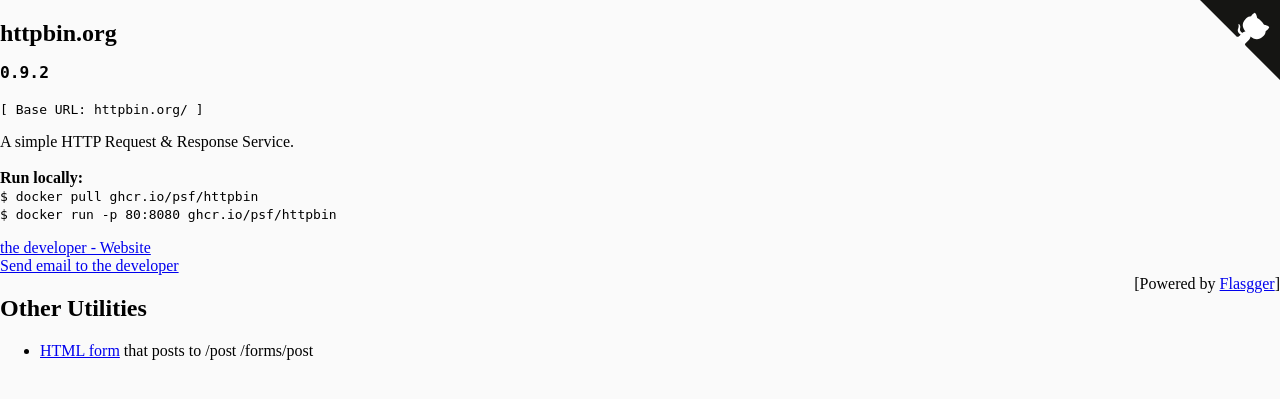
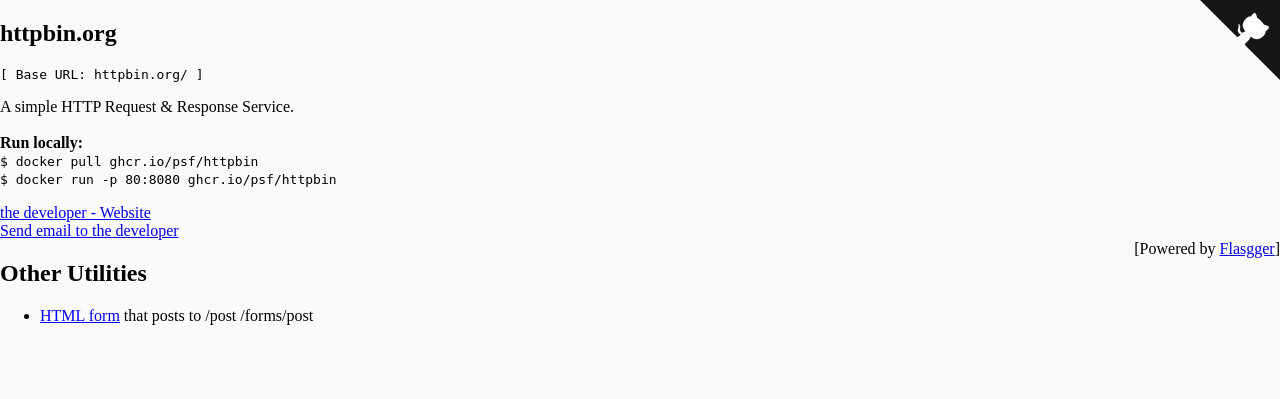
Before and after one commit to postmanlabs/httpbin, a Flask app: template httpbin/templates/flasgger/index.html in a window 1280 px wide. Shown: the top 399 px of the page. Run offline with Flask 3, Linux system fonts and the light colour scheme; the template is opened without the code that fills it, so the values that code supplies are empty; parts of the project's set-up code (start-up, migrations or seed data) failed here and were passed over.

Commit message:
Remove (outdated) version from flasgger base template
Remove the version displaying element from the base template used
by flasgger. The version there was outdated, and keeping it up-to-date
would be an unnecessary maintenance effort. JavaScript automatically
displays the correct version once the page is loaded anyway (and it
doesn't work without JavaScript).

```diff
--- a/httpbin/templates/flasgger/index.html
+++ b/httpbin/templates/flasgger/index.html
@@ -85,11 +85,7 @@
                     <section class="block col-12">
                         <div class="info">
                             <hgroup class="main">
-                                <h2 class="title">httpbin.org
-                                    <small>
-                                        <pre class="version">0.9.2</pre>
-                                    </small>
-                                </h2>
+                                <h2 class="title">httpbin.org</h2>
                                 <pre class="base-url">[ Base URL: httpbin.org/ ]</pre>
                             </hgroup>
                             <div class="description">
```
